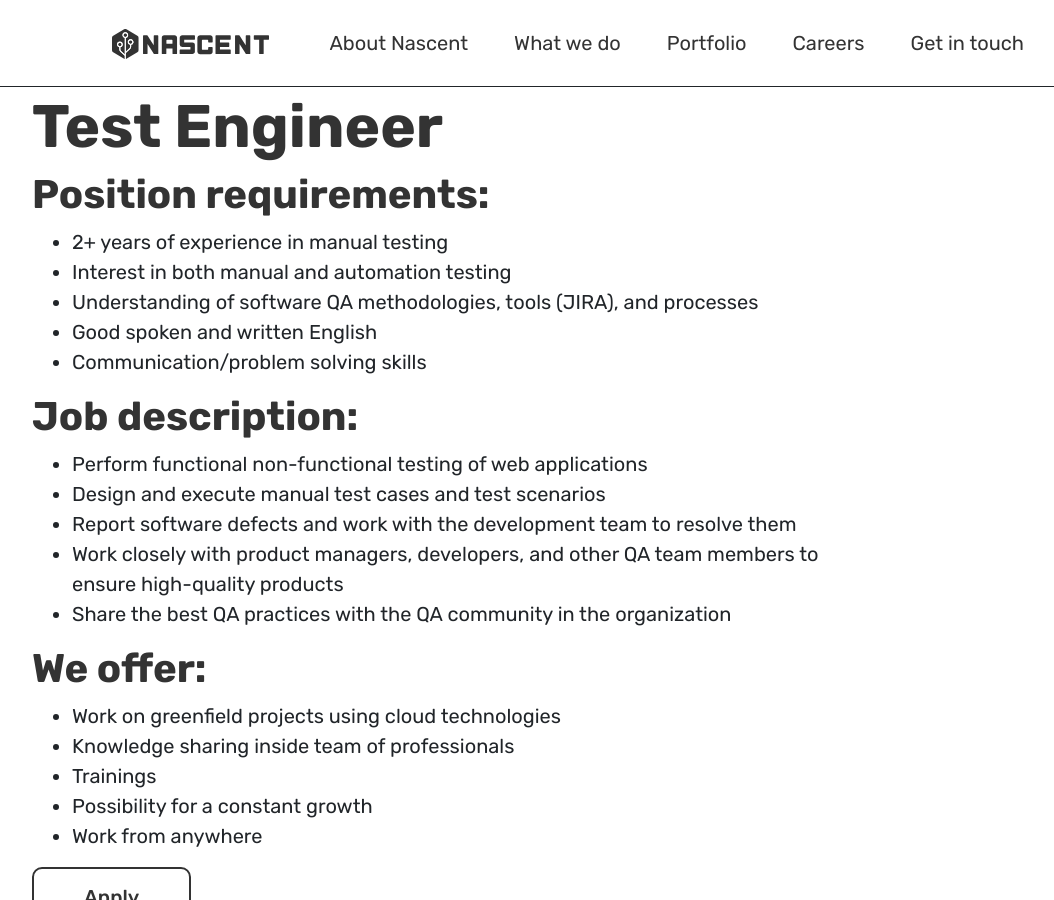
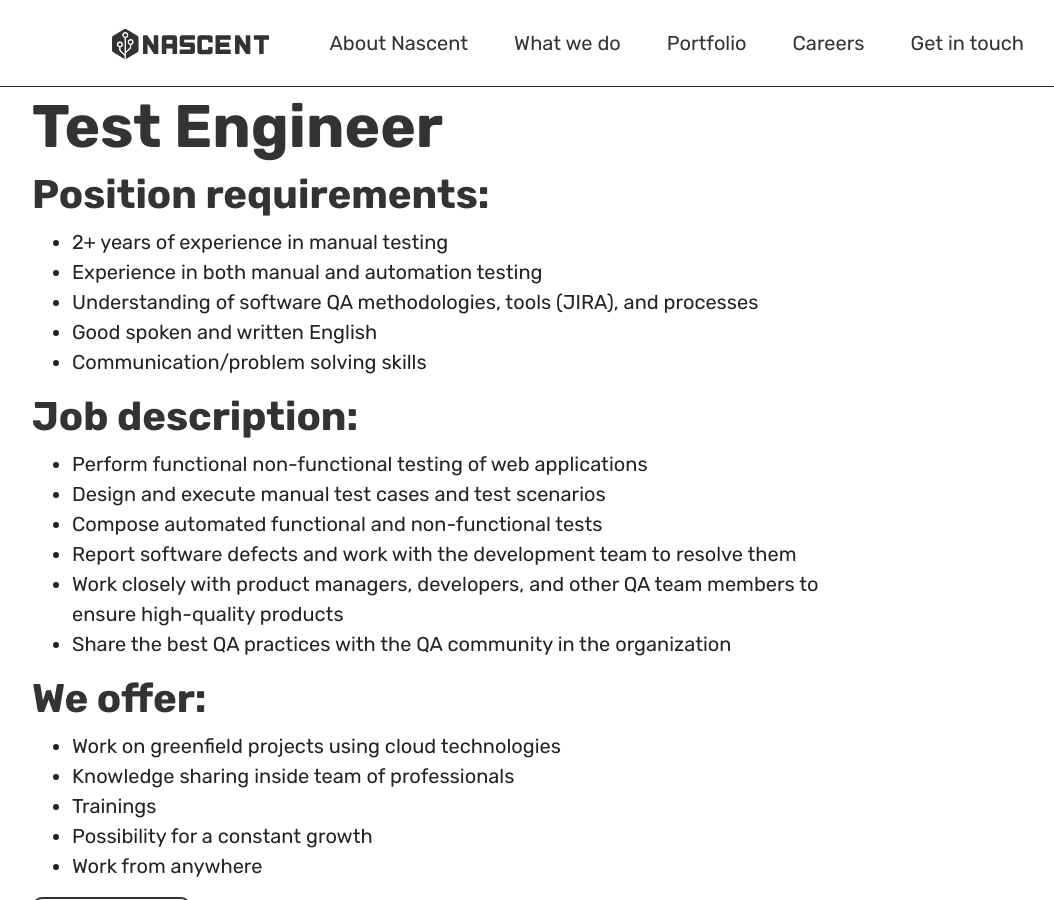
Before and after one commit to nascent-works/nascent-works.github.io, a Jekyll site: the page built from careers.html, in a window 1280 px wide and 900 px high, scrolled down 9986 px. Shown: the whole window, without its empty margins (53-1107 px from the left). Built offline with Jekyll 4.4.1, drawn with Linux system fonts in a browser that asks for light colours.

Commit message:
Update Job “2021-02-02-test-engineer” (#49)
Automatically generated. Merged on Netlify CMS.

```diff
--- a/_jobs/2021-02-02-test-engineer.markdown
+++ b/_jobs/2021-02-02-test-engineer.markdown
@@ -7,7 +7,7 @@ order: 50
 
 ### Position requirements:
 * 2+ years of experience in manual testing
-* Interest in both manual and automation testing
+* Experience in both manual and automation testing
 * Understanding of software QA methodologies, tools (JIRA), and processes
 * Good spoken and written English
 * Communication/problem solving skills
@@ -15,6 +15,7 @@ order: 50
 ### Job description:
 * Perform functional non-functional testing of web applications
 * Design and execute manual test cases and test scenarios
+* Compose automated functional and non-functional tests
 * Report software defects and work with the development team to resolve them
 * Work closely with product managers, developers, and other QA team members to ensure high-quality products
 * Share the best QA practices with the QA community in the organization
```
